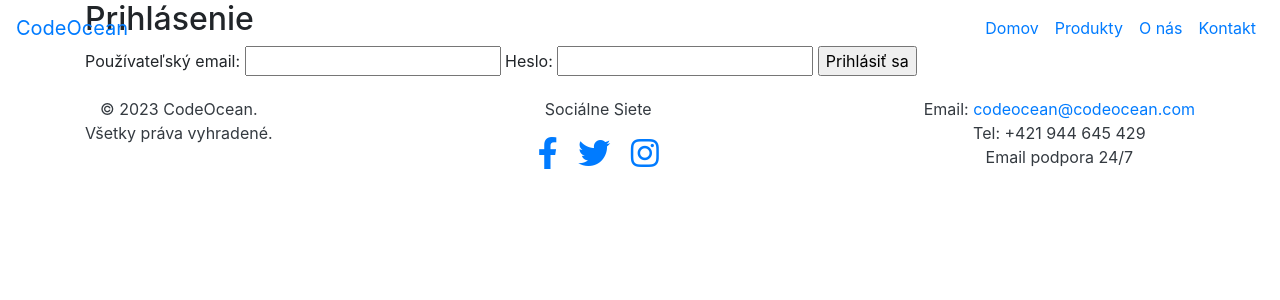
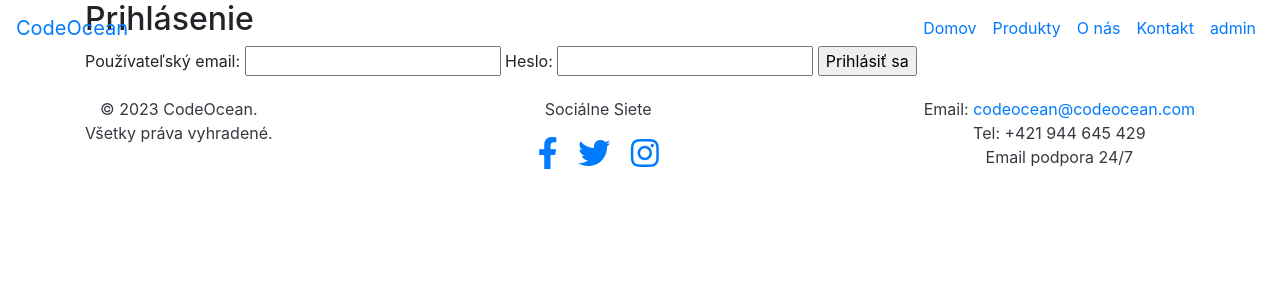
Before and after one commit to TomasKatzenbach/Projekt_Tomas_Katzenbach, a PHP site: page /login.php in a window 1280 px wide. Shown: the top 300 px of the page. Run offline with PHP 8.4, Linux system fonts and the light colour scheme; the visitor is signed in with stand-in values (Sample User, id 1).

Commit message:
pridany vypis role

```diff
--- a/header.php
+++ b/header.php
@@ -9,16 +9,19 @@
   <div class="collapse navbar-collapse" id="navbarNav">
     <ul class="navbar-nav ml-auto">
       <li class="nav-item">
-        <a class="nav-link" href="index.html">Domov</a>
+        <a class="nav-link" href="index.php">Domov</a>
       </li>
       <li class="nav-item">
-        <a class="nav-link" href="produkty.html">Produkty</a>
+        <a class="nav-link" href="produkty.php">Produkty</a>
       </li>
       <li class="nav-item">
-        <a class="nav-link" href="o-nas.html">O nás</a>
+        <a class="nav-link" href="o-nas.php">O nás</a>
       </li>
       <li class="nav-item">
-        <a class="nav-link" href="kontakt.html">Kontakt</a>
+        <a class="nav-link" href="kontakt.php">Kontakt</a>
+      </li>
+      <li class="nav-item">
+        <a class="nav-link"><?php echo $_SESSION["role"]; ?></a>
       </li>
     </ul>
   </div>
```
